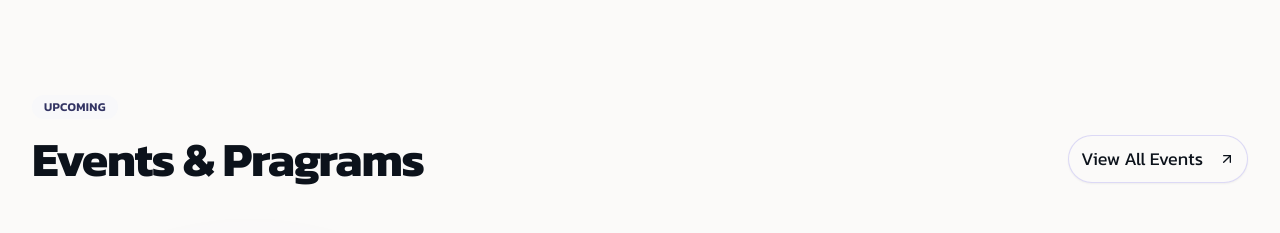
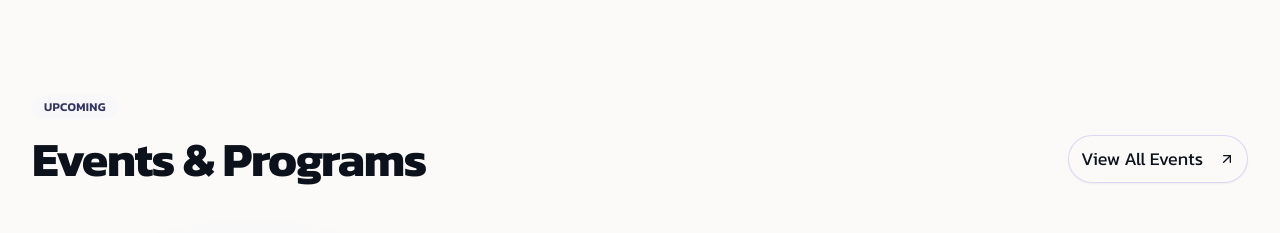
Before and after one commit to Rohit00112/innovationlab, a Next.js app: page / in a window 1280 px wide. Shown: the part 1520-1753 px from the top of the page. Built offline with nearby package versions, Linux system fonts and the light colour scheme; no server answers; the database is empty.

Commit message:
chore: change typo in Programs

```diff
--- a/src/app/(frontend)/page.tsx
+++ b/src/app/(frontend)/page.tsx
@@ -503,7 +503,7 @@
                             <span className="inline-block px-3 py-1 rounded-full bg-accent/20 text-accent-foreground text-xs font-semibold tracking-wide uppercase">
                                 Upcoming
                             </span>
-                            <h2 className="text-4xl sm:text-5xl font-bold tracking-tight">Events & Pragrams</h2>
+                            <h2 className="text-4xl sm:text-5xl font-bold tracking-tight">Events & Programs</h2>
                         </div>
                         <Button variant="outline" className="w-fit rounded-full px-6 border-primary/20 hover:bg-primary/5 hover:text-primary transition-all" asChild>
                             <Link href="/events">
```
